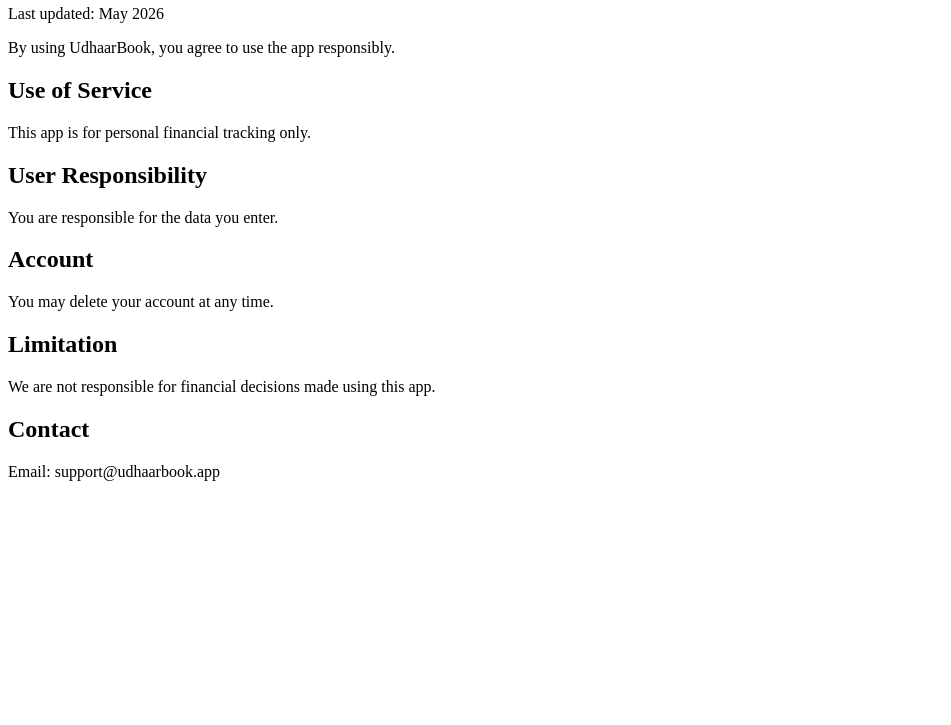
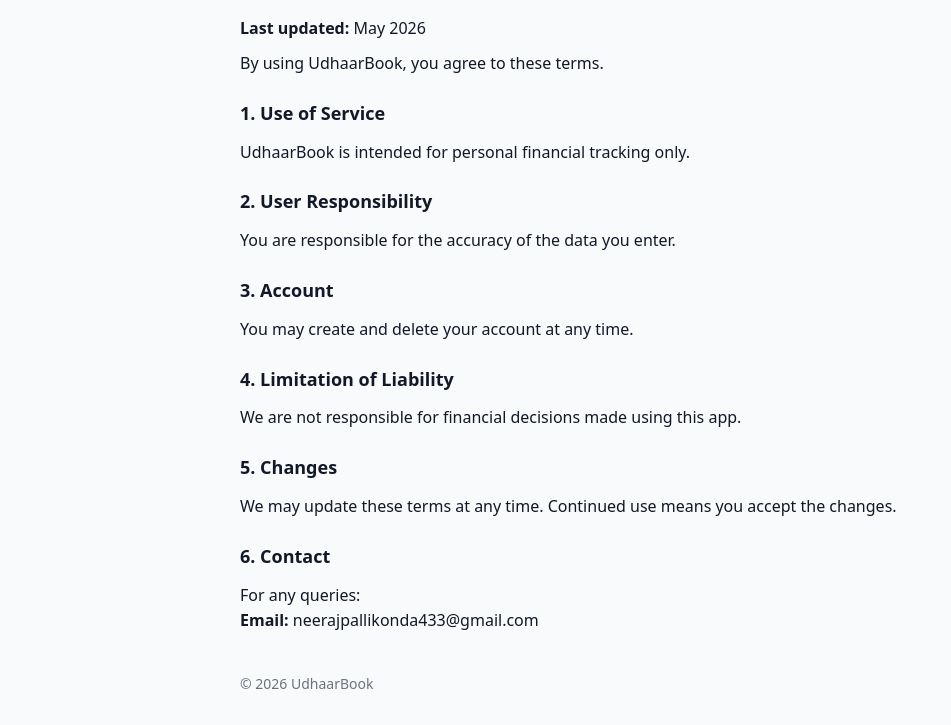
Before and after one commit to Neeraj20062002/privacy-policy, a plain HTML site: page terms.html in a window 1280 px wide. Shown: the part 75-800 px from the top of the page, without its empty margins (0-951 px from the left). Drawn offline with Linux system fonts and the light colour scheme.

Commit message:
Update terms.html

```diff
--- a/terms.html
+++ b/terms.html
@@ -1,27 +1,93 @@
 <!DOCTYPE html>
-<html>
+<html lang="en">
 <head>
+  <meta charset="UTF-8" />
+  <meta name="viewport" content="width=device-width, initial-scale=1.0"/>
   <title>Terms & Conditions – UdhaarBook</title>
+
+  <style>
+    body {
+      font-family: system-ui, -apple-system, Arial, sans-serif;
+      background: #f9fafb;
+      color: #111827;
+      margin: 0;
+      padding: 0;
+    }
+
+    .container {
+      max-width: 800px;
+      margin: auto;
+      padding: 24px;
+    }
+
+    h1 {
+      font-size: 28px;
+      margin-bottom: 10px;
+    }
+
+    h2 {
+      margin-top: 24px;
+      font-size: 18px;
+    }
+
+    p {
+      line-height: 1.6;
+      margin: 10px 0;
+    }
+
+    .footer {
+      margin-top: 40px;
+      font-size: 14px;
+      color: #6b7280;
+    }
+  </style>
 </head>
+
 <body>
-  <h1>Terms & Conditions</h1>
-  <p>Last updated: May 2026</p>
+  <div class="container">
 
-  <p>By using UdhaarBook, you agree to use the app responsibly.</p>
+    <h1>Terms & Conditions – UdhaarBook</h1>
+    <p><strong>Last updated:</strong> May 2026</p>
 
-  <h2>Use of Service</h2>
-  <p>This app is for personal financial tracking only.</p>
+    <p>
+      By using UdhaarBook, you agree to these terms.
+    </p>
 
-  <h2>User Responsibility</h2>
-  <p>You are responsible for the data you enter.</p>
+    <h2>1. Use of Service</h2>
+    <p>
+      UdhaarBook is intended for personal financial tracking only.
+    </p>
 
-  <h2>Account</h2>
-  <p>You may delete your account at any time.</p>
+    <h2>2. User Responsibility</h2>
+    <p>
+      You are responsible for the accuracy of the data you enter.
+    </p>
 
-  <h2>Limitation</h2>
-  <p>We are not responsible for financial decisions made using this app.</p>
+    <h2>3. Account</h2>
+    <p>
+      You may create and delete your account at any time.
+    </p>
 
-  <h2>Contact</h2>
-  <p>Email: support@udhaarbook.app</p>
+    <h2>4. Limitation of Liability</h2>
+    <p>
+      We are not responsible for financial decisions made using this app.
+    </p>
+
+    <h2>5. Changes</h2>
+    <p>
+      We may update these terms at any time. Continued use means you accept the changes.
+    </p>
+
+    <h2>6. Contact</h2>
+    <p>
+      For any queries:
+      <br><strong>Email:</strong> neerajpallikonda433@gmail.com
+    </p>
+
+    <div class="footer">
+      © 2026 UdhaarBook
+    </div>
+
+  </div>
 </body>
 </html>
```
